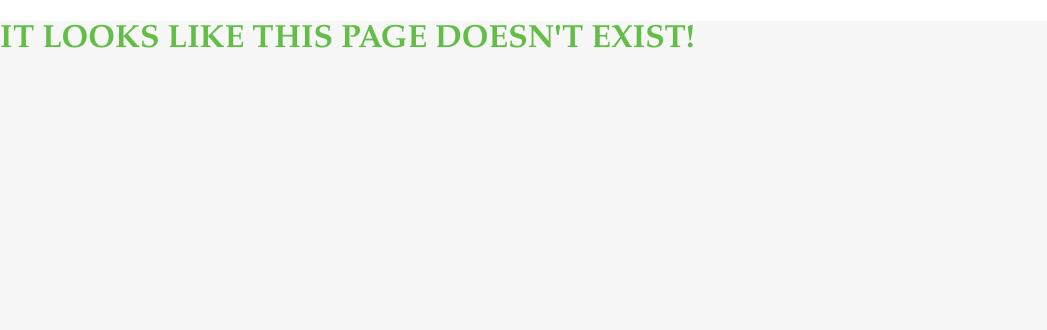
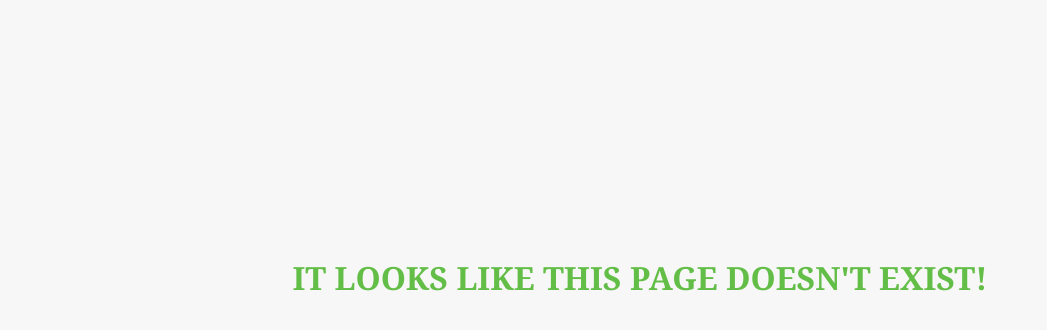
Before and after one commit to catalin-micu/meal-builder-frontend, a React (Create React App) app: page / in a window 1280 px wide. Shown: the top 330 px of the page, without its empty margins (0-1047 px from the left). Built offline with nearby package versions, Linux system fonts and the light colour scheme.

Commit message:
fixed the error message for invalid pages

```diff
--- a/src/App.js
+++ b/src/App.js
@@ -1,32 +1,17 @@
 import "./App.css";
-import { makeStyles } from "@material-ui/core/styles";
 import { BrowserRouter as Router, Switch, Route } from "react-router-dom";
 import HomePage from "./pages/HomePage";
 import Dashboard from "./pages/Dashboard";
+import ErrorMessage from "./pages/ErrorMessage";
 
 function App() {
-  const useStyles = makeStyles((theme) => ({
-    root: {
-      fontFamily: "Garamond",
-      color: "#63be47",
-    },
-  }));
-
-  const classes = useStyles();
-
-  const errorMessage = () => {
-    return (
-      <h1 className={classes.root}>IT LOOKS LIKE THIS PAGE DOESN'T EXIST!</h1>
-    );
-  };
-
   return (
     <Router>
       <div className="App">
         <Switch>
           <Route path="/home" component={HomePage} />
           <Route path="/dashboard" component={Dashboard} />
-          <Route path="*">{errorMessage}</Route>
+          <Route path="*" component={ErrorMessage} />
         </Switch>
       </div>
     </Router>
--- /dev/null
+++ b/src/pages/ErrorMessage.js
@@ -0,0 +1,21 @@
+import { makeStyles } from "@material-ui/core/styles";
+
+const ErrorMessage = () => {
+  const useStyles = makeStyles(() => ({
+    root: {
+      fontFamily: "Georgia",
+      color: "#63be47",
+      textAlign: "center",
+      margin: "0px auto",
+      paddingTop: "20%",
+    },
+  }));
+
+  const classes = useStyles();
+
+  return (
+    <h1 className={classes.root}>IT LOOKS LIKE THIS PAGE DOESN'T EXIST!</h1>
+  );
+};
+
+export default ErrorMessage;
```
